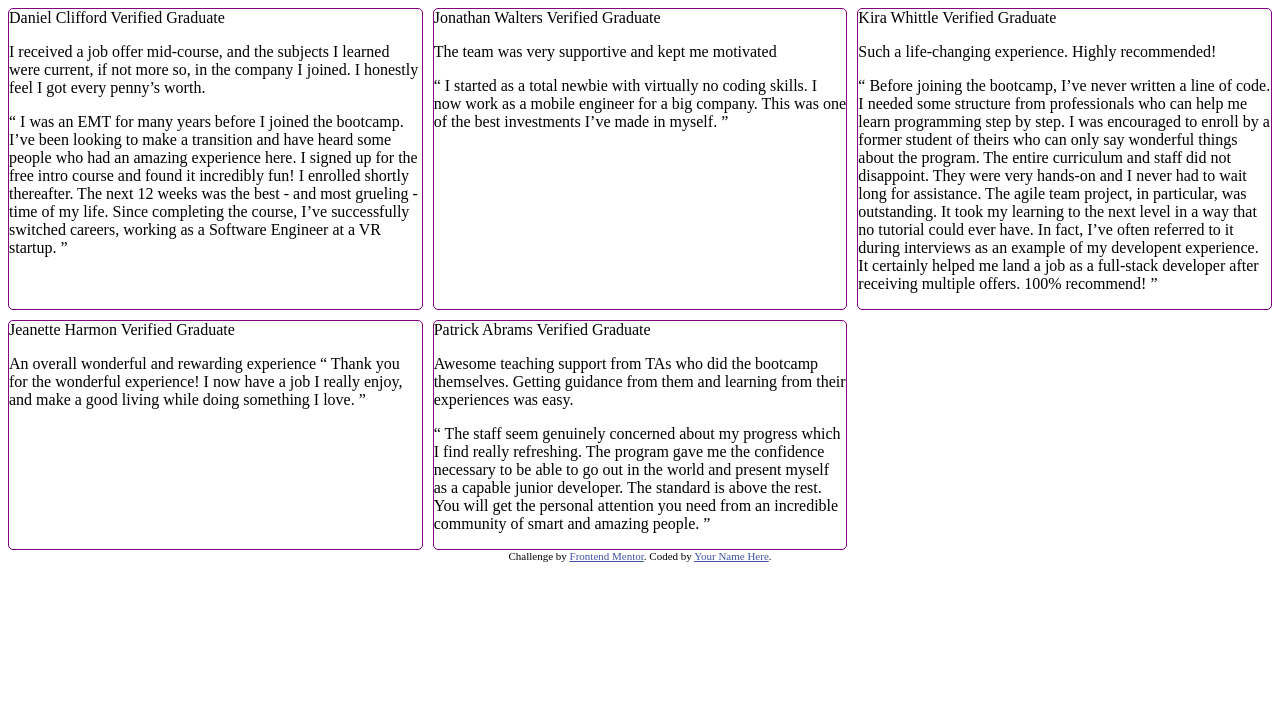
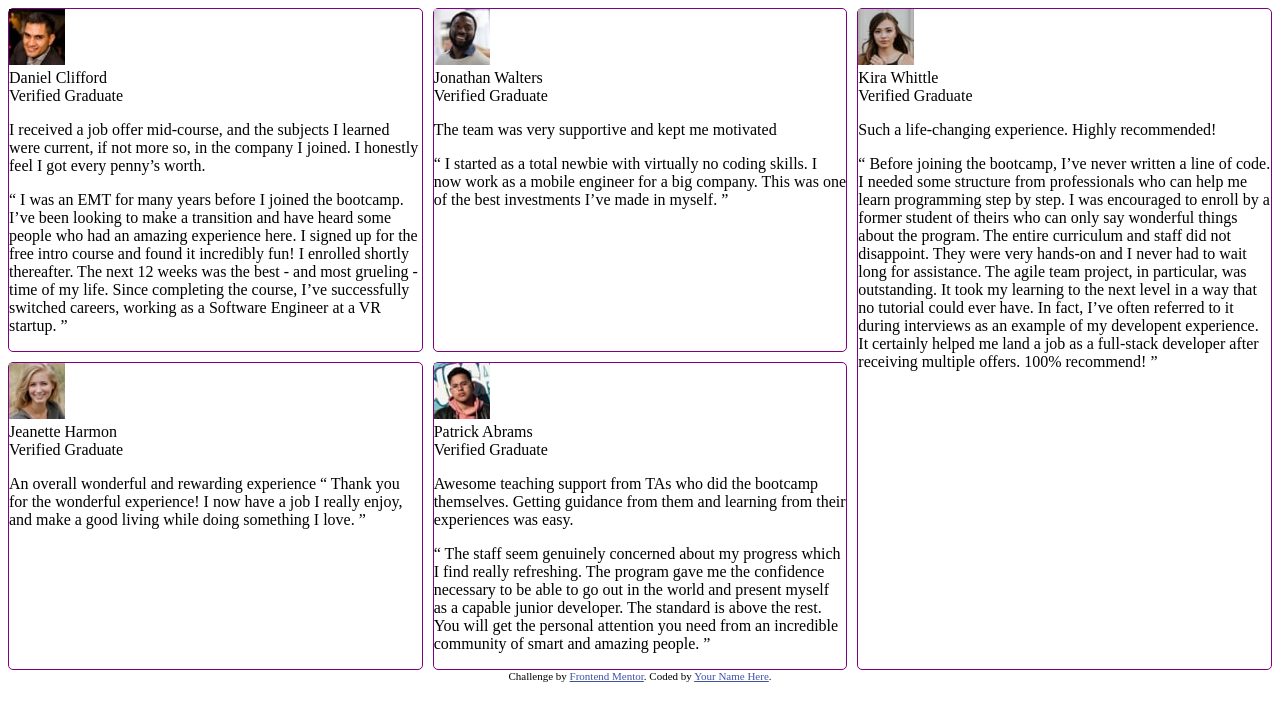
Before and after one commit to Nesjesramrey/Testimonials-grid-section-challenge-on-Frontend-Mentor, a plain HTML site: page index.html in a window 1280 px wide. Drawn offline with Linux system fonts and the light colour scheme.

Commit message:
add images

```diff
--- a/css/styles.css
+++ b/css/styles.css
@@ -31,7 +31,7 @@
   }
   .five {
     grid-column: 3;
-    grid-row: 1;
+    grid-row: 1/3;
     border: 1px solid purple;
     border-radius: 5px;
   }
--- a/index.html
+++ b/index.html
@@ -27,8 +27,9 @@
 <body>
   <main class="maincontainer">
     <div class="box one">
+      <img src="/images/image-daniel.jpg">
       <div>
-      Daniel Clifford
+      Daniel Clifford<br>
       Verified Graduate
     </div>
 
@@ -45,7 +46,8 @@
     </p>
     </div>
     <div class="box two">
-      <div>Jonathan Walters
+    <img src="/images/image-jonathan.jpg">
+      <div>Jonathan Walters<br>
       Verified Graduate
     </div>
       <p>
@@ -57,7 +59,8 @@
     </p>
     </div>
     <div class="box three">
-     <div> Jeanette Harmon
+     <img src="/images/image-jeanette.jpg">
+      <div> Jeanette Harmon<br>
       Verified Graduate
     </div>
      <p> An overall wonderful and rewarding experience
@@ -67,7 +70,8 @@
     </p>
     </div>
     <div class="box four">
-      <div>Patrick Abrams
+      <img src="/images/image-patrick.jpg">
+      <div>Patrick Abrams<br>
       Verified Graduate
     </div>
     <p>
@@ -82,7 +86,8 @@
     </p>
     </div>
     <div class="box five">
-      <div>Kira Whittle
+      <img src="/images/image-kira.jpg">
+      <div>Kira Whittle<br>
       Verified Graduate
       </div>
       <p>Such a life-changing experience. Highly recommended!</p>
```
